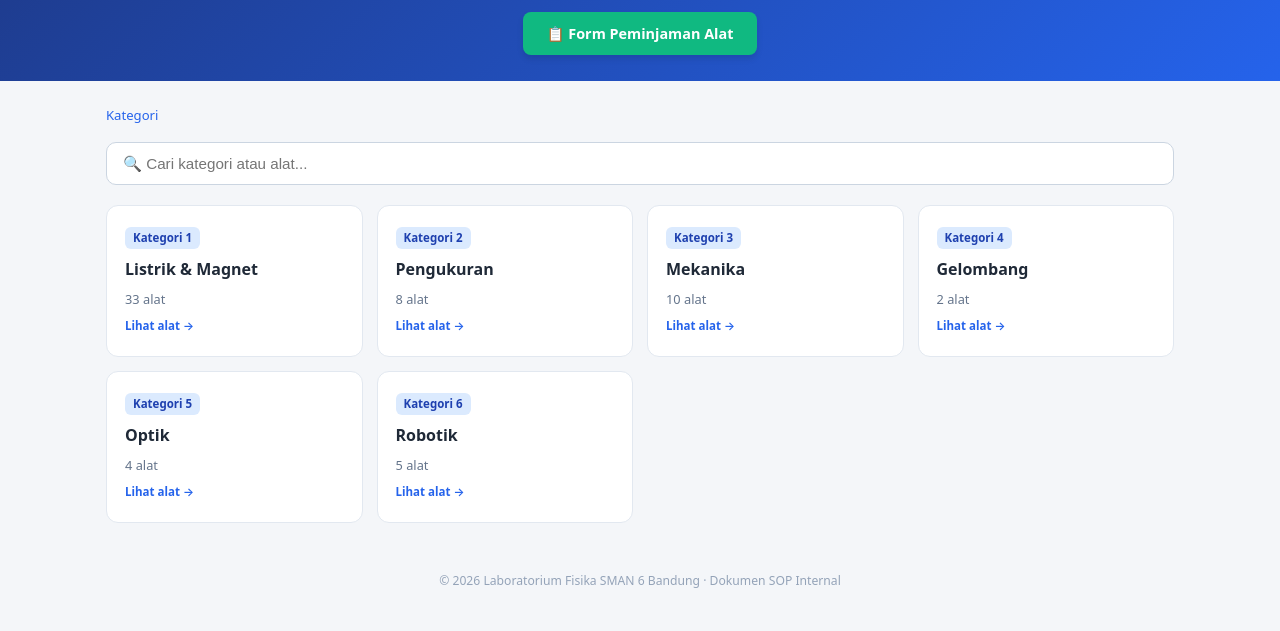
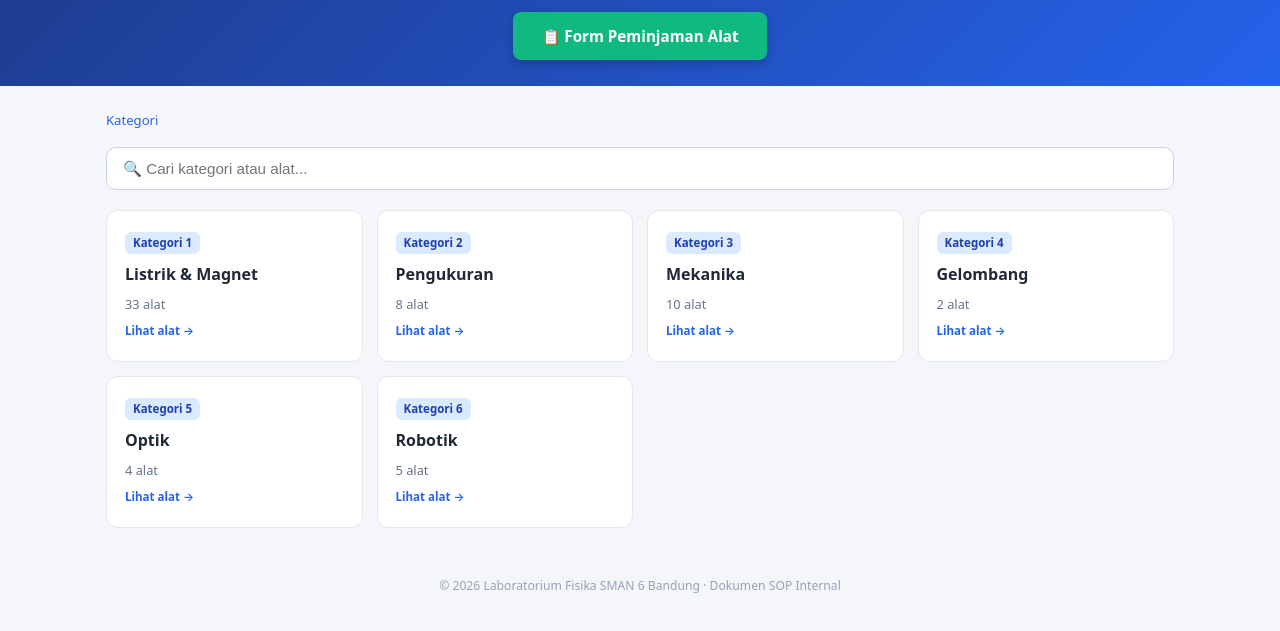
Before and after one commit to naylasofiah-sudo/Sop_Alat_laboratorium-Fisika, a plain HTML site: page index.html in a window 1280 px wide. Shown: the part 91-722 px from the top of the page. Drawn offline with Linux system fonts and the light colour scheme.

Commit message:
Update index.html

```diff
--- a/index.html
+++ b/index.html
@@ -13,9 +13,32 @@
   header {
     background: linear-gradient(135deg, #1e3a8a, #2563eb);
     color: #fff; padding: 26px 20px; text-align: center;
+    position: relative; /* Penting untuk tumpukan z-index */
   }
   header h1 { font-size: 1.4rem; margin-bottom: 4px; }
   header p { font-size: .85rem; opacity: .85; }
+
+  /* Tombol Peminjaman yang diperkuat */
+  .btn-pinjam {
+    display: inline-block;
+    margin-top: 15px;
+    background-color: #10b981;
+    color: white;
+    padding: 12px 28px;
+    text-decoration: none;
+    border-radius: 8px;
+    font-weight: bold;
+    font-size: 0.95rem;
+    box-shadow: 0 4px 10px rgba(0,0,0,0.2);
+    position: relative;
+    z-index: 99;
+    transition: all 0.3s ease;
+  }
+  .btn-pinjam:hover {
+    background-color: #059669;
+    transform: translateY(-2px);
+    box-shadow: 0 6px 15px rgba(0,0,0,0.3);
+  }
 
   .container { max-width: 1100px; margin: 24px auto; padding: 0 16px; }
 
@@ -117,11 +140,10 @@
   <h1>🔬 SOP Laboratorium Fisika</h1>
   <p>SMAN 6 Bandung · Pilih kategori → pilih alat → lihat SOP</p>
 
-  <!-- TOMBOL PEMINJAMAN ALAT (Mengarah ke file lokal) -->
-  <a href="peminjaman.html"
-   style="display: inline-block; margin-top: 15px; background-color: #10b981; color: white; padding: 10px 24px; text-decoration: none; border-radius: 8px; font-weight: bold; font-size: 0.9rem; box-shadow: 0 4px 6px rgba(0,0,0,0.1);">
-   📋 Form Peminjaman Alat
-</a>
+  <!-- TOMBOL PEMINJAMAN ALAT -->
+  <a href="peminjaman.html" class="btn-pinjam">
+    📋 Form Peminjaman Alat
+  </a>
 </header>
 
 <div class="container">
```
